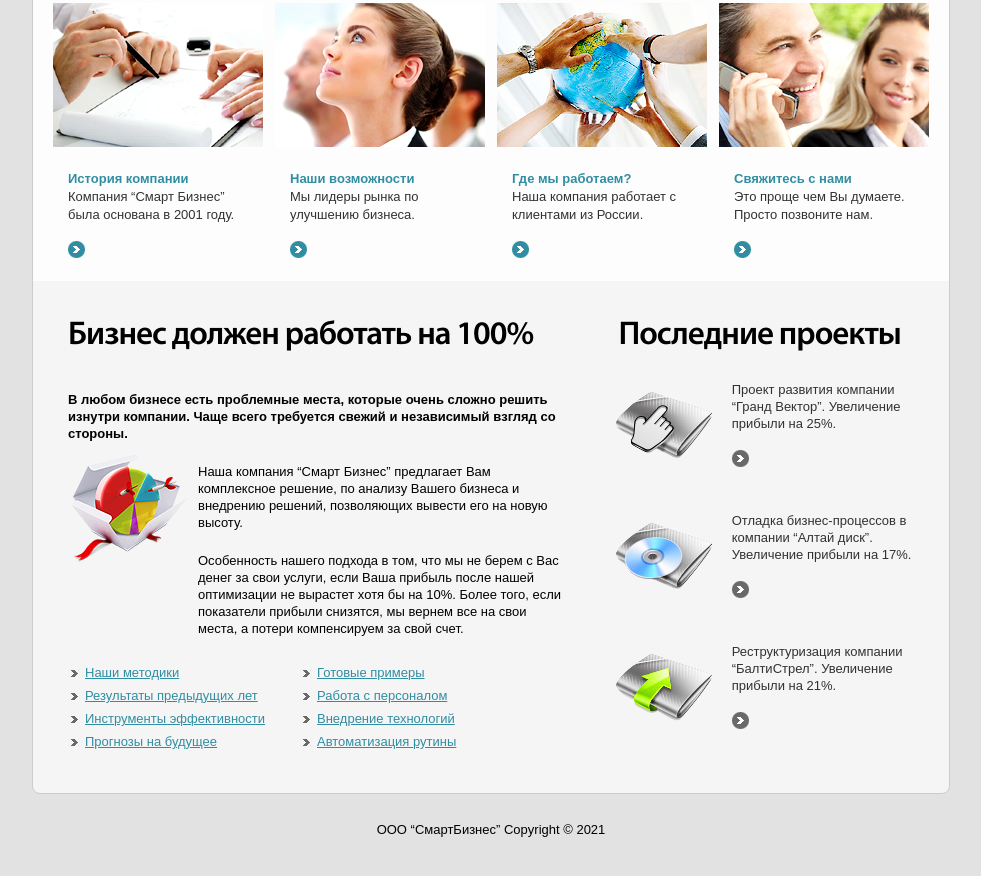
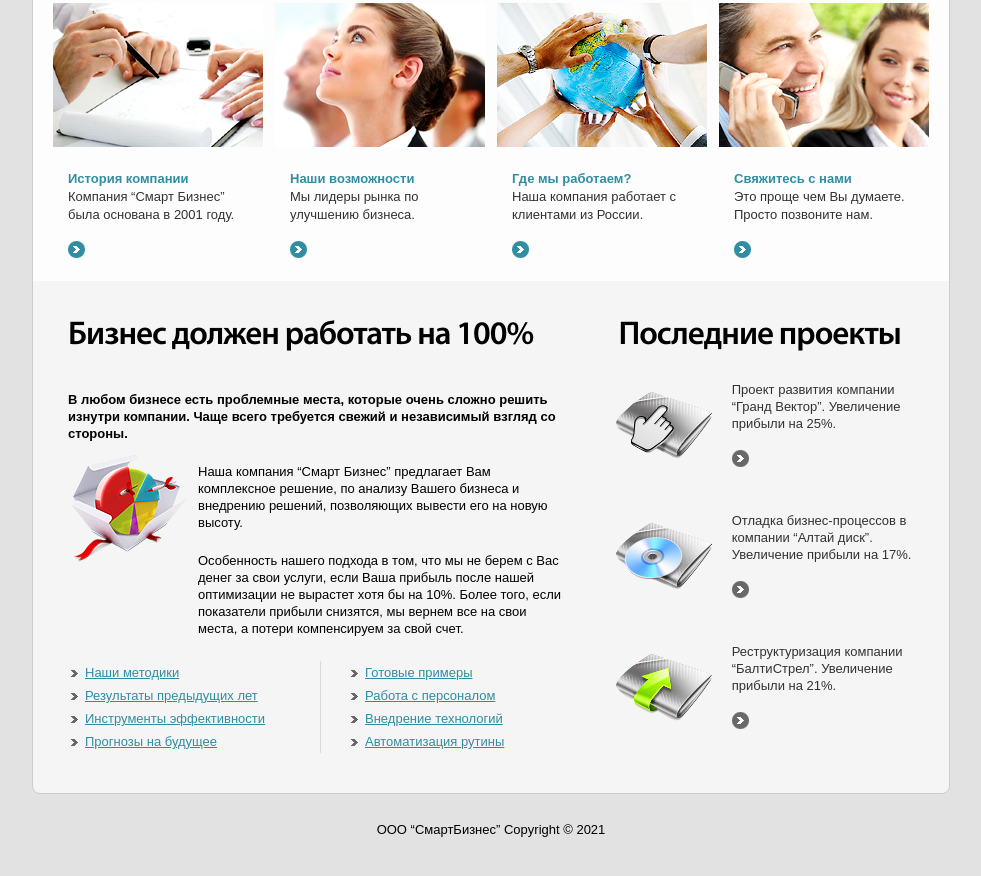
Before and after one commit to shevabratan/SmartBusiness, a plain HTML site: page index.html in a window 1280 px wide. Shown: the part 613-1489 px from the top of the page, without its empty margins (149-1130 px from the left). Drawn offline with Linux system fonts and the light colour scheme.

Commit message:
edited index and style

```diff
--- a/css/style.css
+++ b/css/style.css
@@ -245,11 +245,15 @@ main {
 
 .lists {
 	float: left;
-	margin-left: 52px;
+	margin: 0px -8px 40px 52px;
 	list-style-image: url(../images/list_icon.png);
-	margin-bottom: 40px;
+}
 
+.ul_left_line {
+	border-right: 1px solid #dadada;
+	padding-right: 55px;
 }
+
 
 .lists li a {
 	font-family: arial;
--- a/index.html
+++ b/index.html
@@ -86,7 +86,7 @@
 				<div class="clr"></div>
 				<div>
 					<div class="lists">
-						<ul>
+						<ul class="ul_left_line">
 							<li>
 								<a href="#">Наши методики</a>
 							</li>
@@ -102,7 +102,7 @@
 						</ul>
 					</div>
 					<div class="lists">
-						<ul>
+						<ul >
 							<li>
 								<a href="#">Готовые примеры</a>
 							</li>
```
